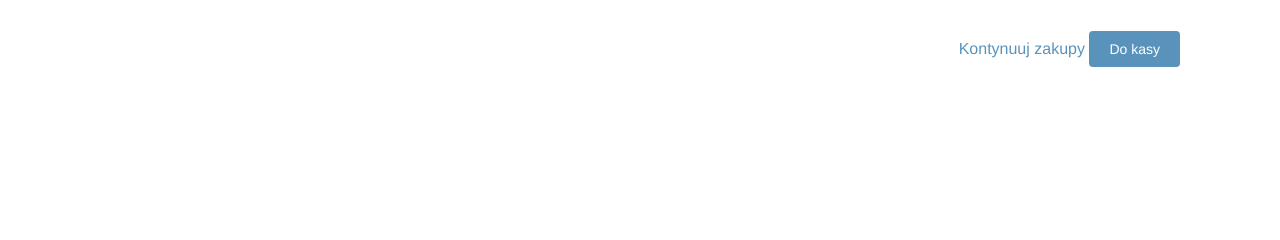
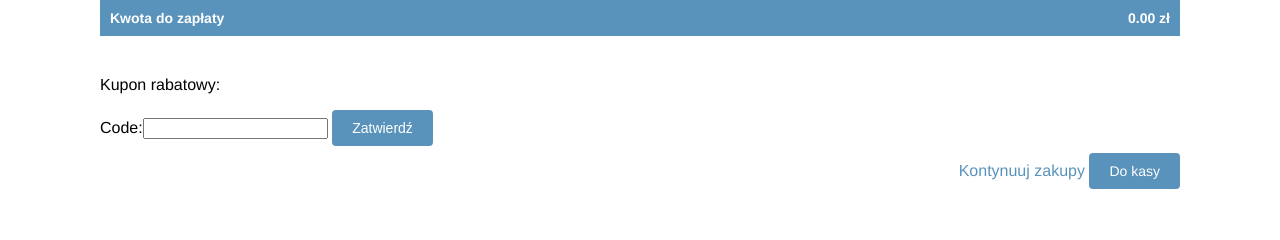
Before and after one commit to florek/python_shop, a Django app: page /cart/ in a window 1280 px wide. Shown: the part 214-454 px from the top of the page. Run offline with Django 3.2, Linux system fonts and the light colour scheme; parts of the project's set-up code (start-up, migrations or seed data) failed here and were passed over.

Commit message:
2021.03.03

```diff
--- a/cart/cart.py
+++ b/cart/cart.py
@@ -7,6 +7,7 @@ from shop.models import Product
 class Cart(object):
     def __init__(self, request):
         self.session = request.session
+        self.coupon_id = self.session.get('coupon_id')
         cart = self.session.get(settings.CART_SESSION_ID)
         if not cart:
             cart = self.session[settings.CART_SESSION_ID] = {}
@@ -24,6 +25,20 @@ class Cart(object):
         else:
             self.cart[product_id]['quantity'] += quantity
         self.save()
+
+    @property
+    def coupon(self):
+        if self.coupon_id:
+            return Coupon.objects.get(id=self.coupon_id)
+        return None
+
+    def get_discount(self):
+        if self.coupon:
+            return (self.coupon.discount / Decimal('100')) * self.get_total_price()
+        return Decimal('0')
+
+    def get_total_price_after_discount(self):
+        return self.get_total_price() - self.get_discount()
 
     def save(self):
         self.session.modified = True
--- a/cart/templates/cart/detail.html
+++ b/cart/templates/cart/detail.html
@@ -50,8 +50,35 @@
                     </tr>
                 {% endwith %}
             {% endfor %}
+            {% if cart.coupon %}
+                <tr class="subtotal">
+                    <td>Wartość całkowita</td>
+                    <td colspan="4"></td>
+                    <td class="num">{{ cart.get_total_price }} zł</td>
+                </tr>
+                <tr>
+                    <td>Kupon "{{ cart.coupon.code }}" ({{ cart.coupon.discount }}% rabatu)</td>
+                    <td colspan="4"></td>
+                    <td class="num reg">
+                        - {{ cart.get_discount|floatformat:"2" }} zł
+                    </td>
+                </tr>
+            {% endif %}
+            <tr class="total">
+                <td>Kwota do zapłaty</td>
+                <td colspan="4"></td>
+                <td class="num">
+                    {{ cart.get_total_price_after_discount|floatformat:"2" }} zł
+                </td>
+            </tr>
         </tbody>
     </table>
+    <p>Kupon rabatowy:</p>
+    <form action="{% url "coupons:apply" %}" method="post">
+        {{ coupon_apply_form }}
+        {% csrf_token %}
+        <input type="submit" value="Zatwierdź" />
+    </form>
     <p class="text-right">
         <a href="{% url "shop:product_list" %}" class="button-light">Kontynuuj zakupy</a>
         <a href="{% url "orders:order_create" %}" class="button">Do kasy</a>
--- a/cart/views.py
+++ b/cart/views.py
@@ -3,6 +3,7 @@ from django.views.decorators.http import require_POST
 from shop.models import Product
 from .cart import Cart
 from .forms import CartAddProductForm
+from coupons.forms import CouponApplyForm
 
 
 @require_POST
@@ -20,11 +21,13 @@ def cart_detail(request):
     cart = Cart(request)
     for item in cart:
         item['update_quantity_form'] = CartAddProductForm(initial={'quantity': item['quantity'], 'update': True})
+    coupon_apply_form = CouponApplyForm()
     return render(
         request,
         'cart/detail.html',
         {
-            'cart': cart
+            'cart': cart,
+            'coupon_apply_form': coupon_apply_form,
         }
     )
 
--- a/coupons/forms.py
+++ b/coupons/forms.py
@@ -2,4 +2,4 @@ from django import forms
 
 
 class CouponApplyForm(forms.Form):
-    coupon = forms.CharField()
+    code = forms.CharField()
--- a/orders/views.py
+++ b/orders/views.py
@@ -33,7 +33,11 @@ def order_create(request):
         form = OrderCreateForm(request.POST)
 
         if form.is_valid():
-            order = form.save()
+            order = form.save(commit=False)
+            if cart.coupon:
+                order.coupon = cart.coupon
+                order.discount = cart.coupon.discount
+            order.save()
 
             for item in cart:
                 OrderItem.objects.create(order=order, product=item['product'], price=item['price'], quantity=item['quantity'])
```
Also changed, not shown: myshop/settings.py (+11 -1 lines), orders/models.py (+7 -1 lines), orders/templates/orders/order/create.html (+7 -1 lines).
